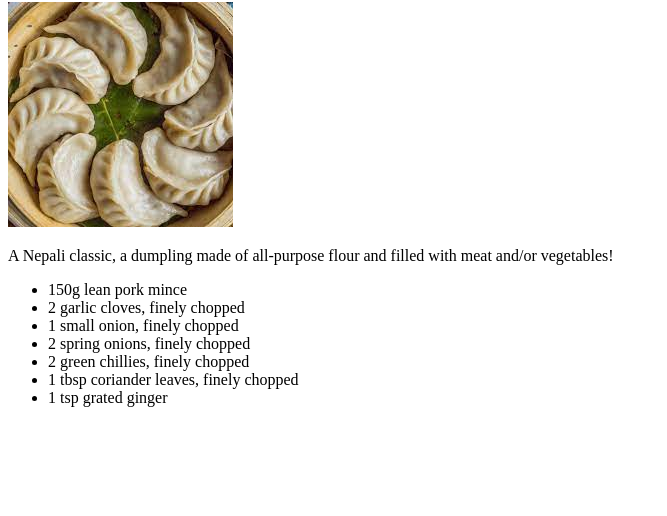
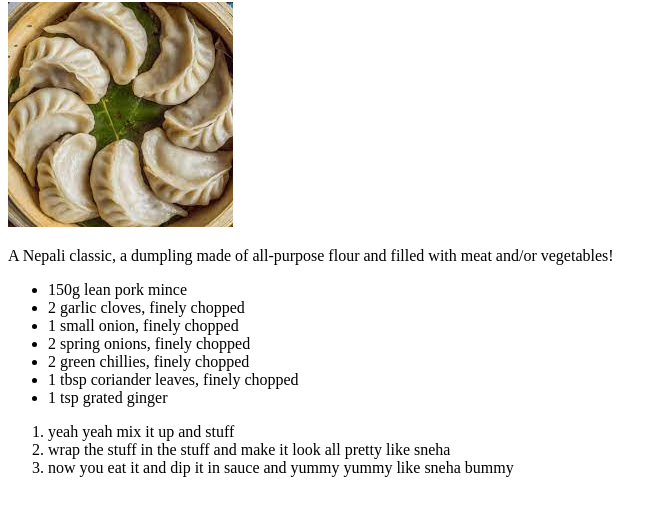
Before and after one commit to ryangfernandez/odin-recipes, a plain HTML site: page recipes/momo.html in a window 1280 px wide. Shown: the part 78-594 px from the top of the page, without its empty margins (0-667 px from the left). Drawn offline with Linux system fonts and the light colour scheme.

Commit message:
Add recipe steps list

```diff
--- a/recipes/momo.html
+++ b/recipes/momo.html
@@ -18,6 +18,10 @@
         <li>1 tbsp coriander leaves, finely chopped</li>
         <li>1 tsp grated ginger</li>
     </ul>
-
+    <ol>
+        <li>yeah yeah mix it up and stuff</li>
+        <li>wrap the stuff in the stuff and make it look all pretty like sneha</li>
+        <li>now you eat it and dip it in sauce and yummy yummy like sneha bummy</li>
+    </ol>
 </body>
 </html>
```
